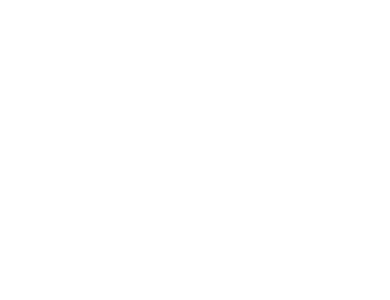
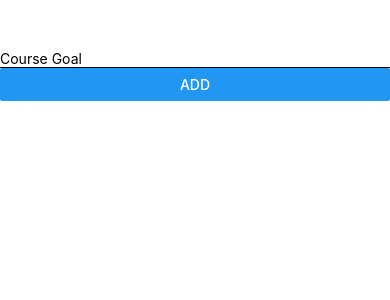
Before and after one commit to r-keenan/rn-complete-guide, a React Native app: screen / in a window 390 px wide. Shown: the top 300 px of the page. Built offline with nearby package versions, Linux system fonts and the light colour scheme.

Commit message:
Add button and textinput field

```diff
--- a/App.js
+++ b/App.js
@@ -1,11 +1,17 @@
 import { StatusBar } from "expo-status-bar";
 import React from "react";
-import { StyleSheet, Text, View } from "react-native";
+import { StyleSheet, Text, View, TextInput, Button } from "react-native";
 
 export default function App() {
   return (
-    <View>
-      <View></View>
+    <View style={{ paddingTop: 50 }}>
+      <View>
+        <TextInput
+          placeholder="Course Goal"
+          style={{ borderBottomColor: "black", borderBottomWidth: 1 }}
+        />
+        <Button title="ADD" />
+      </View>
       <View></View>
     </View>
   );
```
